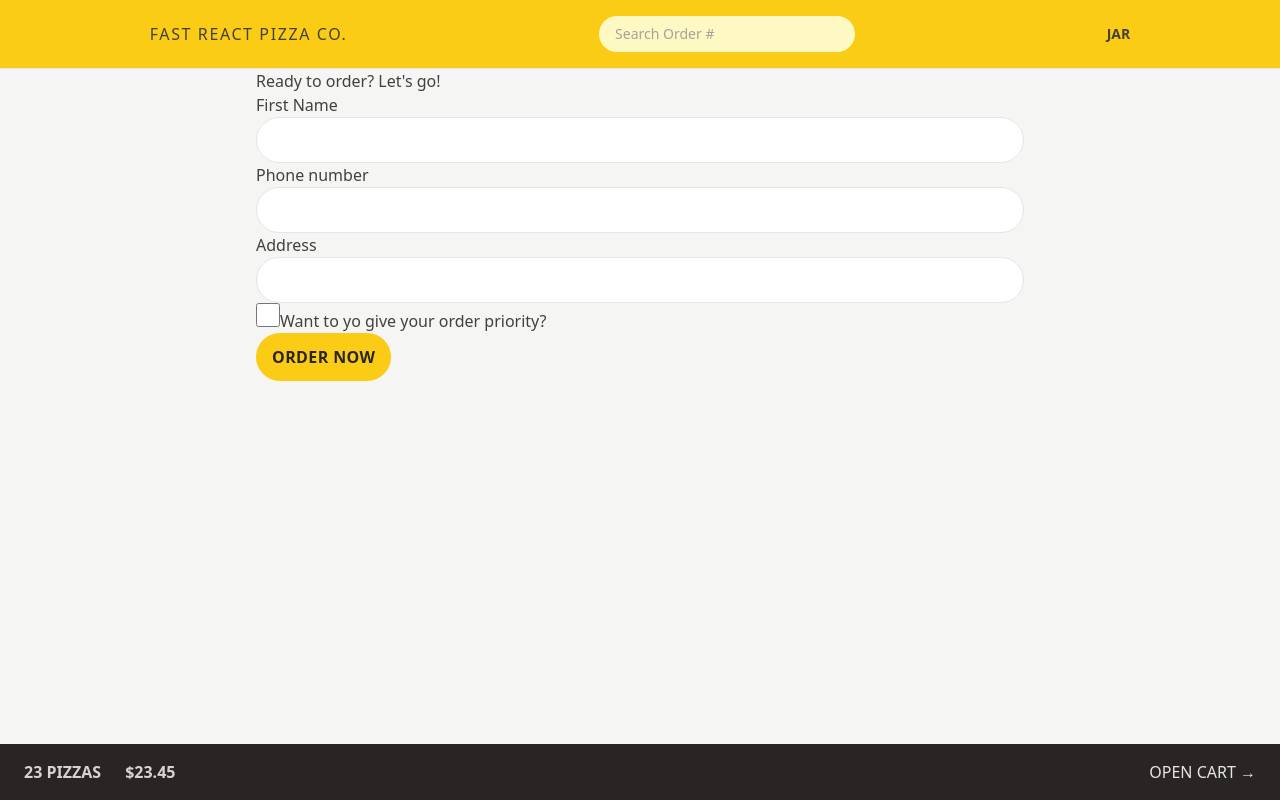
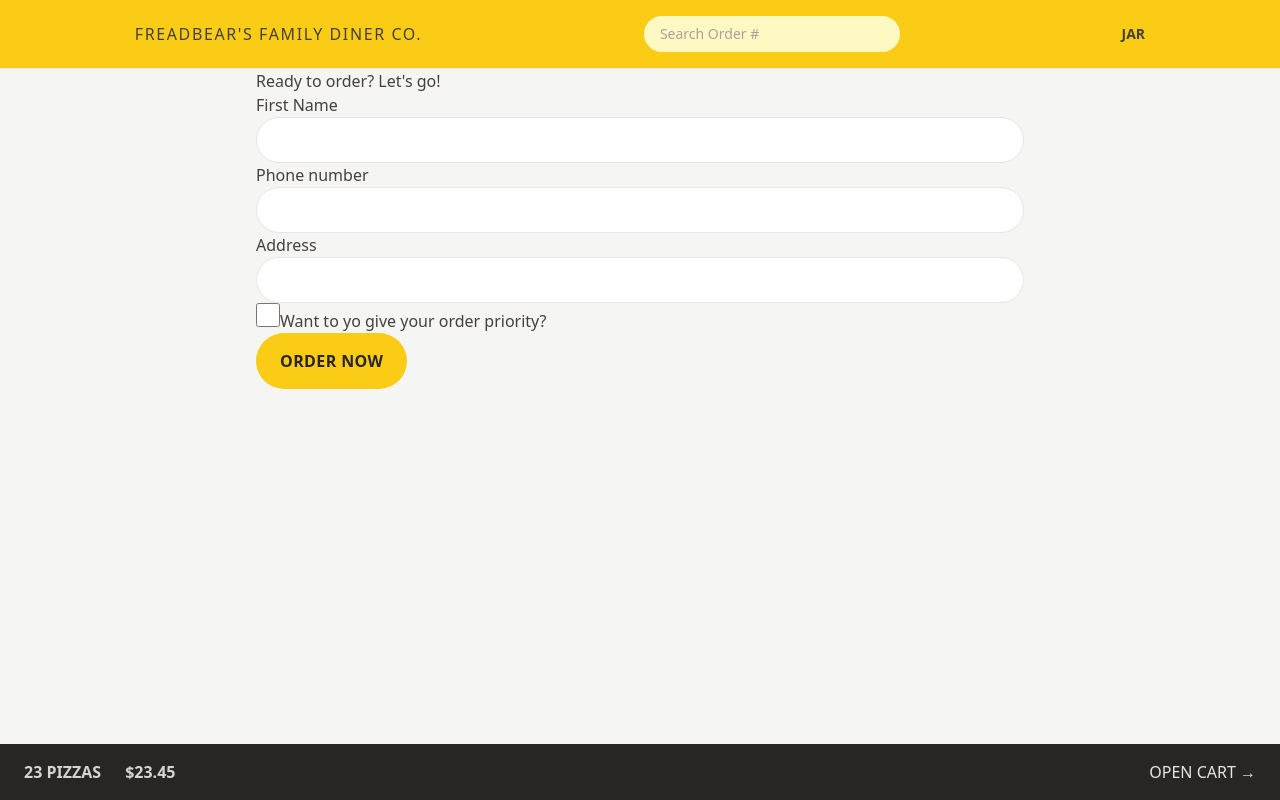
Before and after one commit to NekoJar/Freadbear-dinners, a React (Vite) app: page /order/new in a window 1280 px wide. Built offline with nearby package versions, Linux system fonts and the light colour scheme.

Commit message:
adding a reusable styles with React Components

```diff
--- a/index.html
+++ b/index.html
@@ -2,9 +2,9 @@
 <html lang="en">
   <head>
     <meta charset="UTF-8" />
-    <link rel="icon" type="image/svg+xml" href="/vite.svg" />
+    <link rel="icon" type="image/png" href="/public/freadbear-icon.png" />
     <meta name="viewport" content="width=device-width, initial-scale=1.0" />
-    <title>Vite + React</title>
+    <title>Freadbear's Family Diner</title>
   </head>
   <body class="bg-stone-100 text-stone-700">
     <div id="root"></div>
--- a/src/features/cart/Cart.jsx
+++ b/src/features/cart/Cart.jsx
@@ -1,4 +1,6 @@
 import { Link } from "react-router-dom";
+import LinkButton from "../../ui/LinkButton";
+import Button from "../../ui/Button";
 
 const fakeCart = [
   {
@@ -29,17 +31,13 @@
 
   return (
     <div>
-      <Link
-        to="/menu"
-        className="text-sm text-blue-500 hover:text-blue-600 hover:underline"
-      >
-        &larr; Back to menu
-      </Link>
+      <LinkButton to="/menu">&larr; Back to menu</LinkButton>
 
       <h2>Your cart, %NAME%</h2>
 
       <div>
-        <Link to="/order/new">Order pizzas</Link>
+        <Button to="/order/new">Order pizzas</Button>
+
         <button>Clear cart</button>
       </div>
     </div>
--- a/src/features/order/CreateOrder.jsx
+++ b/src/features/order/CreateOrder.jsx
@@ -1,6 +1,7 @@
 import { useState } from "react";
 import { Form, redirect, useActionData, useNavigation } from "react-router-dom";
 import { createOrder } from "../../services/apiRestaurant";
+import Button from "../../ui/Button";
 
 // https://uibakery.io/regex-library/phone-number
 const isValidPhone = (str) =>
@@ -80,12 +81,9 @@
 
         <div>
           <input type="hidden" name="cart" value={JSON.stringify(cart)} />
-          <button
-            disabled={isSubmiting}
-            className="inline-block rounded-full bg-yellow-400 px-4 py-3 font-semibold uppercase tracking-wide text-stone-800 transition-colors duration-300 hover:bg-yellow-300 focus:outline-none focus:ring focus:ring-yellow-300 focus:ring-offset-2 disabled:cursor-not-allowed"
-          >
+          <Button disabled={isSubmiting}>
             {isSubmiting ? "Placing order..." : "Order now"}
-          </button>
+          </Button>
         </div>
       </Form>
     </div>
--- a/src/features/user/CreateUser.jsx
+++ b/src/features/user/CreateUser.jsx
@@ -1,4 +1,5 @@
 import { useState } from "react";
+import Button from "../../ui/Button";
 
 function CreateUser() {
   const [username, setUsername] = useState("");
@@ -18,12 +19,12 @@
         placeholder="Your full name"
         value={username}
         onChange={(e) => setUsername(e.target.value)}
-        className="w-72"
+        className="input mb-8 w-72"
       />
 
       {username !== "" && (
         <div>
-          <button>Start ordering</button>
+          <Button>Start ordering</Button>
         </div>
       )}
     </form>
--- /dev/null
+++ b/src/ui/Button.jsx
@@ -0,0 +1,21 @@
+import { Link } from "react-router-dom";
+
+function Button({ children, disabled, to }) {
+  const className =
+    "inline-block rounded-full bg-yellow-400 px-4 py-3 font-semibold uppercase tracking-wide text-stone-800 transition-colors duration-300 hover:bg-yellow-300 focus:outline-none focus:ring focus:ring-yellow-300 focus:ring-offset-2 disabled:cursor-not-allowed sm:px-6 sm:py-4";
+
+  if (to)
+    return (
+      <Link to={to} className={className}>
+        {children}
+      </Link>
+    );
+
+  return (
+    <button disabled={disabled} className={className}>
+      {children}
+    </button>
+  );
+}
+
+export default Button;
--- a/src/ui/Error.jsx
+++ b/src/ui/Error.jsx
@@ -1,14 +1,15 @@
-import { useNavigate, useRouteError } from "react-router-dom";
+import { useRouteError } from "react-router-dom";
+import LinkButton from "./LinkButton";
 
 function Error() {
-  const navigate = useNavigate();
   const error = useRouteError();
 
   return (
     <div>
       <h1>Something went wrong 😢</h1>
       <p>{error.data || error.message}</p>
-      <button onClick={() => navigate(-1)}>&larr; Go back</button>
+
+      <LinkButton to="-1">&larr; Go back</LinkButton>
     </div>
   );
 }
--- a/src/ui/Header.jsx
+++ b/src/ui/Header.jsx
@@ -6,7 +6,7 @@
   return (
     <header className=" flex items-center justify-around border-b border-stone-200 bg-yellow-400 px-4 py-4 uppercase sm:px-6">
       <Link to="/" className="tracking-widest">
-        Fast React Pizza Co.
+        Freadbear's Family Diner Co.
       </Link>
       <SearchOrder />
       <Username />
--- /dev/null
+++ b/src/ui/LinkButton.jsx
@@ -0,0 +1,17 @@
+import { Link, useNavigate } from "react-router-dom";
+
+function LinkButton({ children, to }) {
+  const navigate = useNavigate();
+  const className = "text-sm text-blue-500 hover:text-blue-600 hover:underline";
+
+  if (to === "-1")
+    return <button onClick={() => navigate(-1)}>{children}</button>;
+
+  return (
+    <Link to={to} className={className}>
+      {children}
+    </Link>
+  );
+}
+
+export default LinkButton;
```
Also changed, not shown: public/freadbear-icon.png (added).
